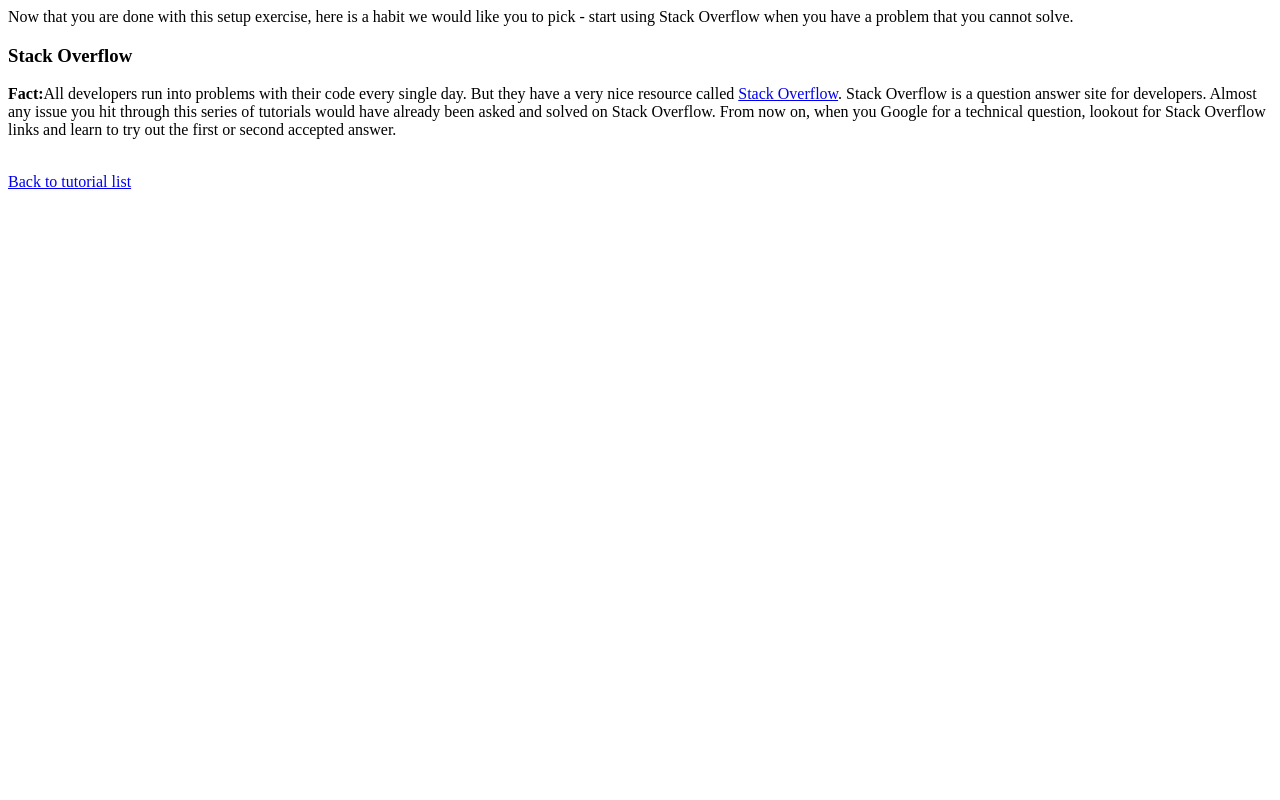
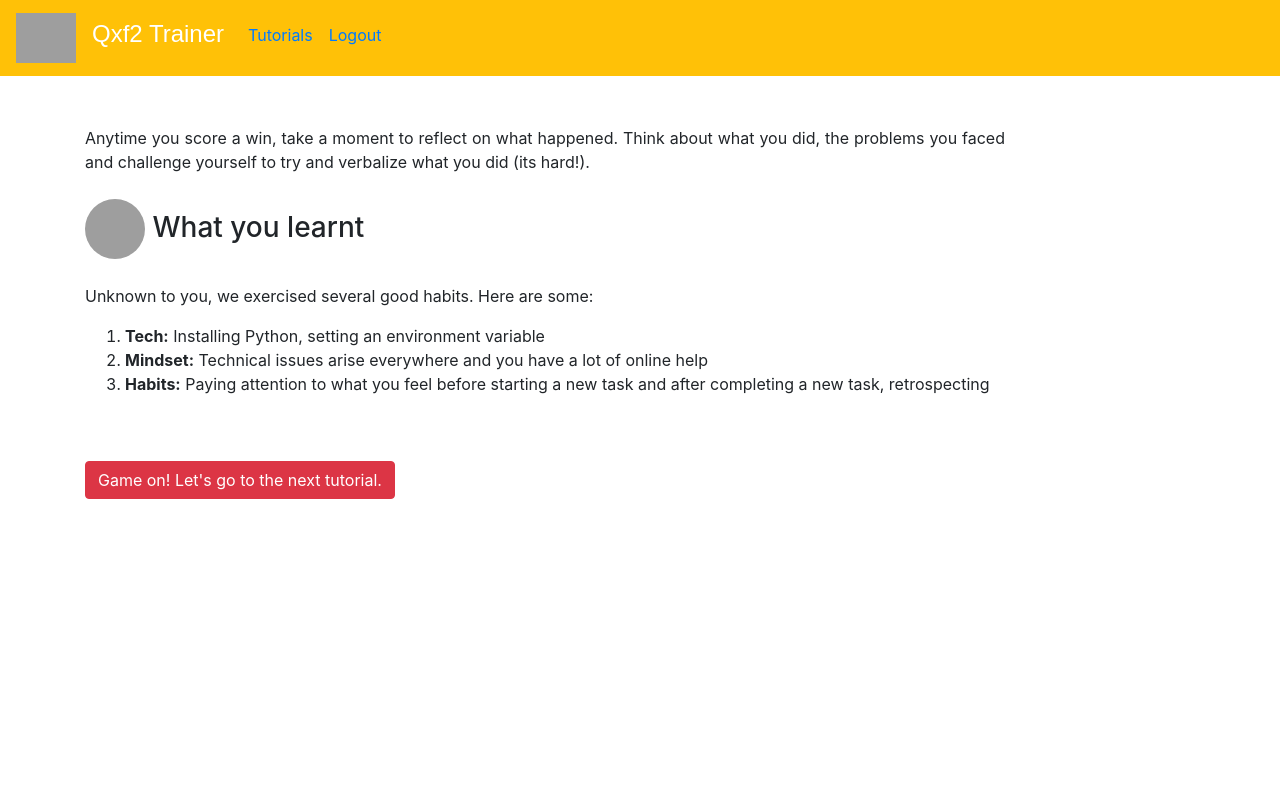
Before and after one commit to qxf2/training-senior-qa, a Django app: page /python-setup/once-you-complete in a window 1280 px wide. Run offline with Django 3.2, Linux system fonts and the light colour scheme; the visitor is signed in with stand-in values (Sample User, id 1); some libraries are stand-ins or nearby versions; grey boxes are pictures that could not be loaded.

Commit message:
Updated titles of python setup pages and styled the once you complete page

```diff
--- a/qxf2trainer/python_setup/views.py
+++ b/qxf2trainer/python_setup/views.py
@@ -26,4 +26,5 @@ def didyoucomplete(request):
 
 @login_required
 def onceyoucomplete(request):
-    return HttpResponse("<p>Now that you are done with this setup exercise, here is a habit we would like you to pick - start using Stack Overflow when you have a problem that you cannot solve.</p><h3>Stack Overflow</h3> <strong>Fact:</strong>All developers run into problems with their code every single day. But they have a very nice resource called <a href=\"https://stackoverflow.com\">Stack Overflow</a>. Stack Overflow is a question answer site for developers. Almost any issue you hit through this series of tutorials would have already been asked and solved on Stack Overflow. From now on, when you Google for a technical question, lookout for Stack Overflow links and learn to try out the first or second accepted answer.</p><br><a href=\"../tutorials\">Back to tutorial list</a>")
+    template = loader.get_template('python_setup/once-you-complete.html')
+    return HttpResponse(template.render())
--- a/qxf2trainer/templates/python_setup/did-you-complete.html
+++ b/qxf2trainer/templates/python_setup/did-you-complete.html
@@ -1,6 +1,6 @@
 {% extends 'base.html' %}
 
-{% block title %}Qxf2 Trainer: Before you begin{% endblock %}
+{% block title %}Qxf2 Trainer: Did you finish?{% endblock %}
 
 {% block content %}
 
--- /dev/null
+++ b/qxf2trainer/templates/python_setup/once-you-complete.html
@@ -0,0 +1,26 @@
+{% extends 'base.html' %}
+
+{% block title %}Qxf2 Trainer: Once you complete{% endblock %}
+
+{% block content %}
+
+<p class="top-space text-justify">Anytime you score a win, take a moment to reflect on what happened. Think about what you did, the problems you faced and challenge yourself to try and verbalize what you did (its hard!).</p>
+
+<h3 class="top-space">
+    <img src="https://qxf2.com/assets/img/what_you_learnt.png" class="rounded-circle" width="60" height="60">
+    What you learnt
+</h3>
+<p class="top-space text-justify">
+    Unknown to you, we exercised several good habits. Here are some:
+    <ol>
+        <li><strong>Tech:</strong> Installing Python, setting an environment variable</li>
+        <li><strong>Mindset:</strong> Technical issues arise everywhere and you have a lot of online help</li>
+        <li><strong>Habits:</strong> Paying attention to what you feel before starting a new task and after completing a new task, retrospecting</li>
+    </ol>
+</p>
+
+<p class="top-space">&nbsp;</p>
+<form action="/tutorials">
+    <button type="submit" class="btn btn-danger form-actions">Game on! Let's go to the next tutorial.</button>
+</form>
+{% endblock %}
--- a/qxf2trainer/templates/python_setup/tutorial.html
+++ b/qxf2trainer/templates/python_setup/tutorial.html
@@ -1,6 +1,6 @@
 {% extends 'base.html' %}
 
-{% block title %}Qxf2 Trainer: Before you begin{% endblock %}
+{% block title %}Qxf2 Trainer: Tutorial{% endblock %}
 
 {% block content %}
 
--- a/qxf2trainer/templates/python_setup/what-to-expect.html
+++ b/qxf2trainer/templates/python_setup/what-to-expect.html
@@ -1,6 +1,6 @@
 {% extends 'base.html' %}
 
-{% block title %}Qxf2 Trainer: Before you begin{% endblock %}
+{% block title %}Qxf2 Trainer: What to expect{% endblock %}
 
 {% block content %}
 
```
